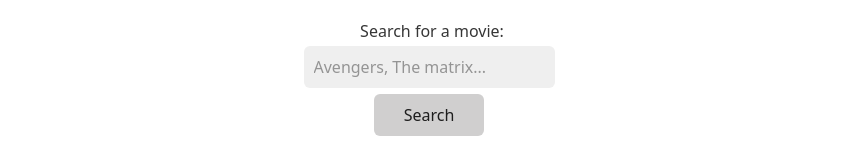
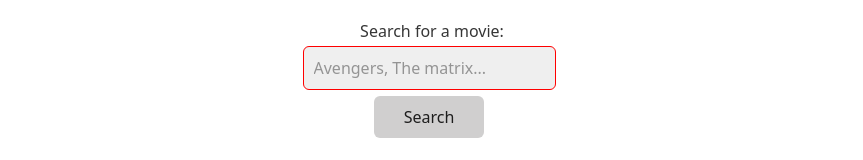
Before and after one commit to godidev/Pruebas-tecnicas, a React (Vite) app in the folder projects/movie-searcher/: page / in a window 1280 px wide. Shown: the top 160 px of the page, without its empty margins (208-1071 px from the left). Built offline with nearby package versions, Linux system fonts and the light colour scheme.

Commit message:
feat: take search logic to custom hook

```diff
--- a/projects/movie-searcher/src/components/MovieForm.jsx
+++ b/projects/movie-searcher/src/components/MovieForm.jsx
@@ -1,9 +1,27 @@
+import { useSearch } from '../hooks/useSearch'
+
 export function MovieForm() {
+  const { search, setSearch, error } = useSearch()
+  const handleSubmit = e => {
+    e.preventDefault()
+    setSearch('')
+  }
+
   return (
     <div className='movie-form'>
-      <form>
+      <form onSubmit={handleSubmit}>
         <label htmlFor='film'>Search for a movie: </label>
-        <input placeholder='Avengers, The matrix...' name='film' id='film' />
+        <input
+          style={{
+            border: '1px solid transparent',
+            borderColor: error && 'red',
+          }}
+          placeholder='Avengers, The matrix...'
+          name='film'
+          id='film'
+          onChange={e => setSearch(e.target.value)}
+          value={search}
+        />
         <button>Search</button>
       </form>
     </div>
--- /dev/null
+++ b/projects/movie-searcher/src/hooks/useSearch.js
@@ -0,0 +1,26 @@
+import { useEffect, useState } from 'react'
+
+export function useSearch() {
+  const [search, setSearch] = useState('')
+  const [error, setError] = useState(null)
+
+  useEffect(() => {
+    if (search === '') {
+      setError("Can't search for an empty movie")
+      return
+    }
+    if (search.match(/^\d+$/)) {
+      setError('Movie cant start with a number')
+      return
+    }
+
+    if (search.length < 3) {
+      setError('length must be at least 3 characters')
+      return
+    }
+
+    setError(null)
+  }, [search])
+
+  return { search, setSearch, error }
+}
```
